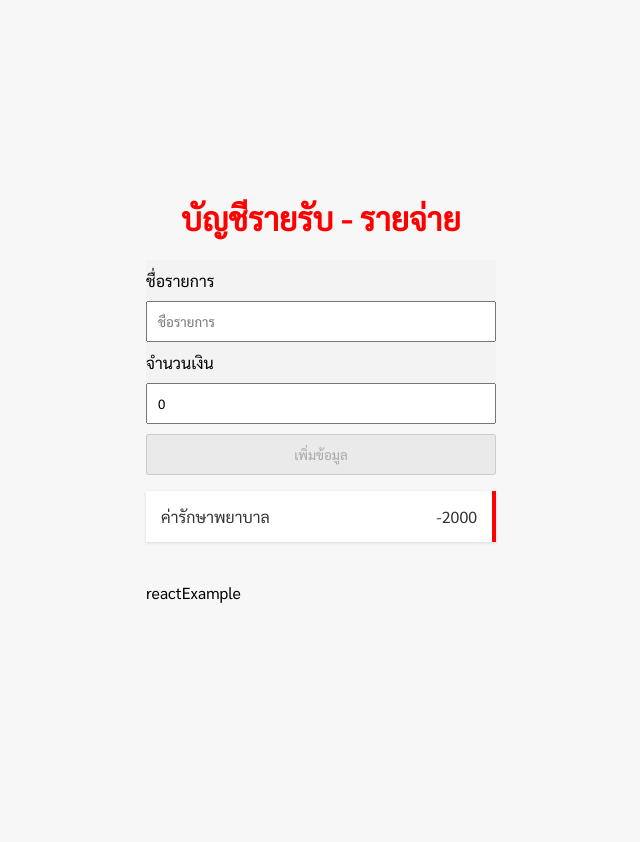
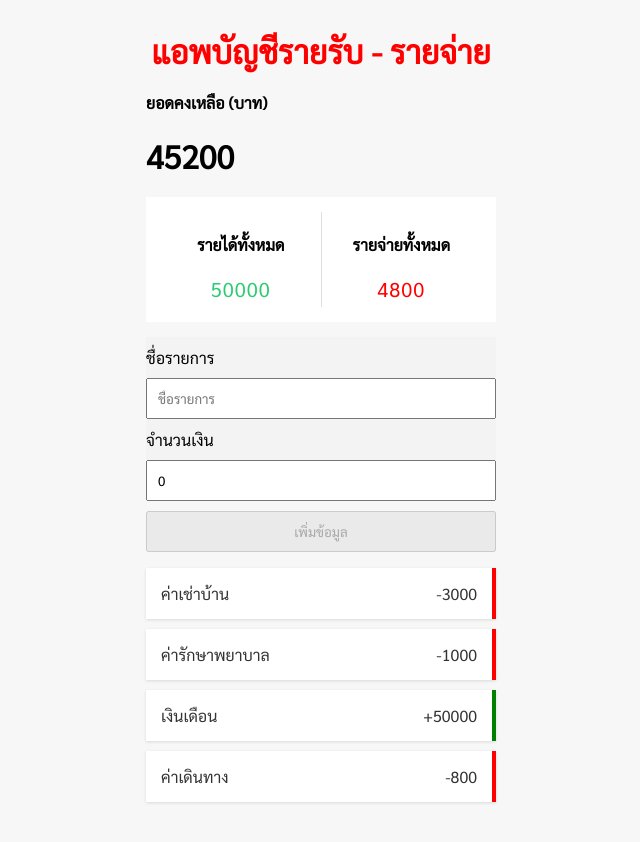
Before and after one commit to robocon/react-tutorial, a React (Create React App) app: page / in a window 1280 px wide. Shown: the whole page, without its empty margins (319-959 px from the left). Before the commit the page ends 800 px from the top, so only its background shows below. Built offline with nearby package versions, Linux system fonts and the light colour scheme.

Commit message:
ปรับแต่ง report component

```diff
--- a/src/App.js
+++ b/src/App.js
@@ -1,24 +1,30 @@
 import { v4 as uuidv4 } from 'uuid';
-import { useState } from 'react';
+import { useState,useEffect } from 'react';
 import Transection from './components/Transection';
 import FormComponent from './components/FormComponent';
 import DataContext from './data/DataContext';
 
 import './App.css';
+import ReportComponent from './components/ReportComponent';
 
 const Header=()=><h1>บัญชีรายรับ - รายจ่าย</h1>;
 
 function App() {
 
 	let initData = [
-        {id:uuidv4(), title:"ค่ารักษาพยาบาล", price:-2000},
-        // {id:uuidv4(), title:"เงินเดือน", price:30000},
-        // {id:uuidv4(), title:"ค่าเดินทาง", price:-800}
+		{id:uuidv4(), title:"ค่าเช่าบ้าน", price:-3000},
+        {id:uuidv4(), title:"ค่ารักษาพยาบาล", price:-1000},
+        {id:uuidv4(), title:"เงินเดือน", price:50000},
+        {id:uuidv4(), title:"ค่าเดินทาง", price:-800}
     ];
 
 	const css = {color:"red",textAlign:"center"};
 
 	const [items, setItems] = useState(initData);
+
+	const [reportIncome, setReportIncome] = useState(0);
+	const [reportExpense, setReportExpense] = useState(0);
+
 	const onAddNewItem = (newItem)=>{
 		// ข้อมูลที่ส่งมาจาก FormComponent.js
 		setItems((prevItem)=>{ // เอาข้อมูลเดิมที่อยู่ใน initdata ในที่นี้ตั้งชื่อเป็น prevItem
@@ -27,10 +33,25 @@ function App() {
 		})
 	}
 
+	useEffect(()=>{
+		const amounts = items.map(items=>items.price);
+		const income = amounts.filter(element => element > 0).reduce((sumIncome, element)=>sumIncome+=element, 0);
+		const expense = amounts.filter(element => element < 0).reduce((sumIncome, element)=>sumIncome+=element*-1, 0);
+
+		setReportIncome(income);
+		setReportExpense(expense);
+	},[items, reportIncome, reportExpense])
+
 	return (
-		<DataContext.Provider value={"reactExample"}>
+		<DataContext.Provider value={
+			{
+				income: reportIncome,
+				expense: reportExpense
+			}
+		}>
 			<div className='container'>
-				<div style={css}><Header /></div>
+				<h1 style={css}>แอพบัญชีรายรับ - รายจ่าย</h1>
+				<div><ReportComponent /></div>
 				<div><FormComponent onAddItem={onAddNewItem} /></div>
 				<div><Transection items={items}/></div>
 			</div>
--- /dev/null
+++ b/src/components/ReportComponent.css
@@ -0,0 +1,25 @@
+.report-container{
+    display: flex;
+    justify-content: space-between;
+    background-color: #ffffff;
+    padding: 15px;
+    margin: 15px 0;
+}
+.report-container > div{
+    flex: 1;
+    text-align: center;
+}
+.report-container > div:first-of-type{
+    border-right: 1px solid #dedede;
+}
+.report{
+    font-size: 20px;
+    letter-spacing: 1px;
+    margin: 5px 0;
+}
+.plus{
+    color: #2ecc71;
+}
+.minus{
+    color: red;
+}
--- /dev/null
+++ b/src/components/ReportComponent.js
@@ -0,0 +1,25 @@
+import DataContext from "../data/DataContext";
+import { useContext } from "react";
+import './ReportComponent.css';
+
+const ReportComponent=()=>{
+    const {income,expense} = useContext(DataContext);
+    return (
+        <div>
+            <h4>ยอดคงเหลือ (บาท)</h4>
+            <h1>{income-expense}</h1>
+            <div className="report-container">
+                <div>
+                    <h4>รายได้ทั้งหมด</h4>
+                    <p className="report plus">{income}</p>
+                </div>
+                <div>
+                    <h4>รายจ่ายทั้งหมด</h4>
+                    <p className="report minus">{expense}</p>
+                </div>
+            </div>
+        </div>
+    )
+}
+
+export default ReportComponent;
--- a/src/components/Transection.js
+++ b/src/components/Transection.js
@@ -13,9 +13,6 @@ let Transection=(props)=>{
             })
             }
 		    </ul>
-            <DataContext.Consumer>
-                {value=><p>{value}</p>}
-            </DataContext.Consumer>
         </div>
 	);
 }
```
